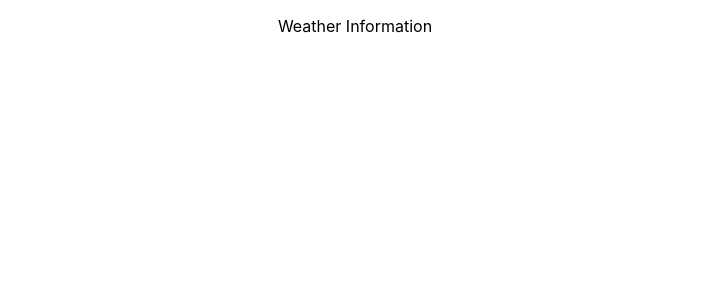
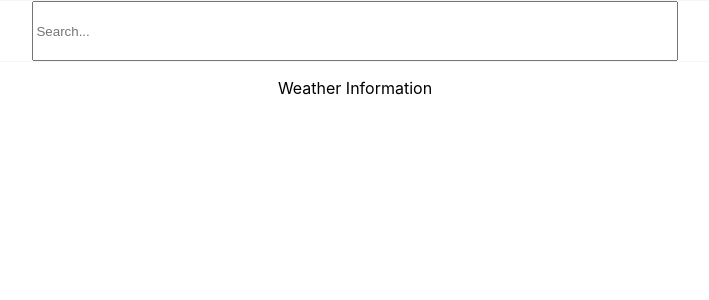
Before and after one commit to pankaj5417/weatherapp, a React (Create React App) app: page / in a window 1280 px wide. Shown: the top 300 px of the page, without its empty margins (285-994 px from the left). Built offline with nearby package versions, Linux system fonts and the light colour scheme; no server answers.

Commit message:
added the search functionality with debouncing

```diff
--- a/package.json
+++ b/package.json
@@ -7,6 +7,7 @@
     "@testing-library/react": "^13.3.0",
     "@testing-library/user-event": "^13.5.0",
     "axios": "^0.27.2",
+    "lodash": "^4.17.21",
     "react": "^18.2.0",
     "react-dom": "^18.2.0",
     "react-scripts": "5.0.1",
--- a/src/components/weather/Weather.jsx
+++ b/src/components/weather/Weather.jsx
@@ -1,17 +1,79 @@
 import axios from 'axios'
-const city='delhi'
+import { useEffect } from 'react'
+import { debounce } from "lodash";
+
+import { useState } from 'react'
+import './weather.css'
+//const city='delhi'
 function Weather() {
-    async function getWeather(){
-        const res=await axios.get(`https://api.openweathermap.org/data/2.5/weather?q=${city}&appid=1fe85b3ad8fa502e23bf446831171936`)
-        console.log(res.data)
-    }
-    getWeather()
+
+  const [weatherData,setWeatherData]=useState(null)
+  const [forcast,setForcast]=useState([])
+  const [city,setCity]=useState("")
+
+  const handleChange=(e)=>{
+        const inputVal=e.target.value
+       // setCity(prev=>prev=inputVal)
+       // debounce(getWeather,1000)
+       debounceWeather(inputVal)
+
+      }
+      async function getWeather(city){
+        try{
+          const res=await axios.get(`https://api.openweathermap.org/data/2.5/weather?q=${city}&appid=1fe85b3ad8fa502e23bf446831171936`)
+          console.log(res.data)
+          setWeatherData(res.data)
+          getWeather2()
+
+
+
+        }catch(err){
+          console.log(err)
+        }
+      }
+
+    //getWeather()
+
+
+    const debounceWeather=debounce(query=> {
+
+        getWeather(query)
+
+      },1000)
+
+
+      async function getWeather2(){
+     const lat=weatherData.coord.lat
+     const lon=weatherData.coord.lon
+       const res=await axios.get(`https://api.openweathermap.org/data/2.5/onecall?lat=${lat}&lon=${lon}&exclude=current,minutelyalerts&units=metric&appid=1fe85b3ad8fa502e23bf446831171936`)
+       console.log(res.data)
+  }
+
+
   return (
 <>
+<div className='weatherContainer'>
+  <div className="searchContainer">
+   <input type="search" className='searchBox' placeholder='Search...' onInput={handleChange} />
+  </div>
+  <div className="searchOutputContainer">
+
+  </div>
+  <div className="dailyForcastContainer">
+
+  </div>
+</div>
 <p>Weather Information</p>
+<p>{weatherData?.name}</p>
+<p>{weatherData?.coord.lat}</p>
+<p>{weatherData?.coord.lon}</p>
+
 </>
 
 )
 }
 
 export default Weather
+
+
+// https://api.openweathermap.org/data/2.5/onecall?lat=25.5940947&lon=85.1375645&exclude=current,minutelyalerts&units=metric&appid=e4c70ce6a6821649a416cb9521d5f4f8
--- /dev/null
+++ b/src/components/weather/weather.css
@@ -0,0 +1,11 @@
+.searchBox{
+    width: 70%;
+    height: 60px;
+
+}
+.searchContainer{
+    border: 1px solid whitesmoke;
+    width: 72%;
+    height: 60px;
+    margin: auto;
+}
```
Also changed, not shown: 1 other file (tests, documents, lock files or other folders).
